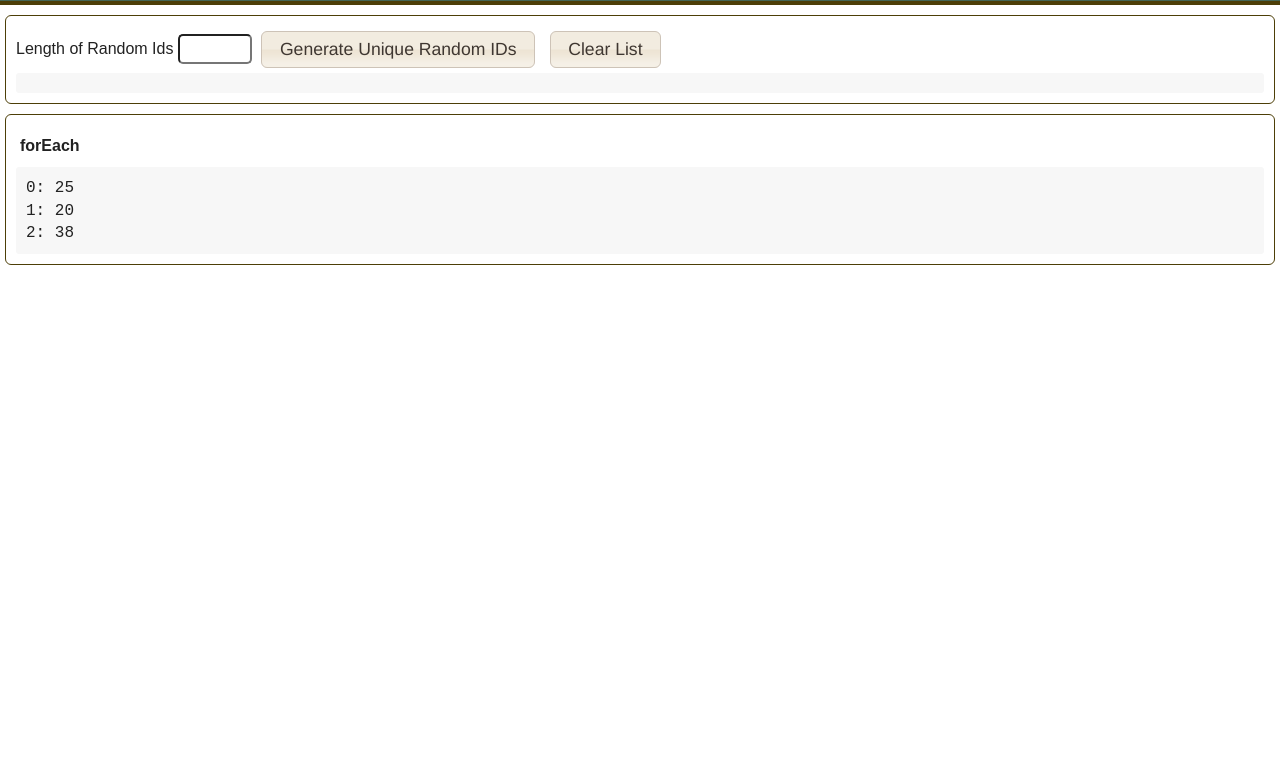
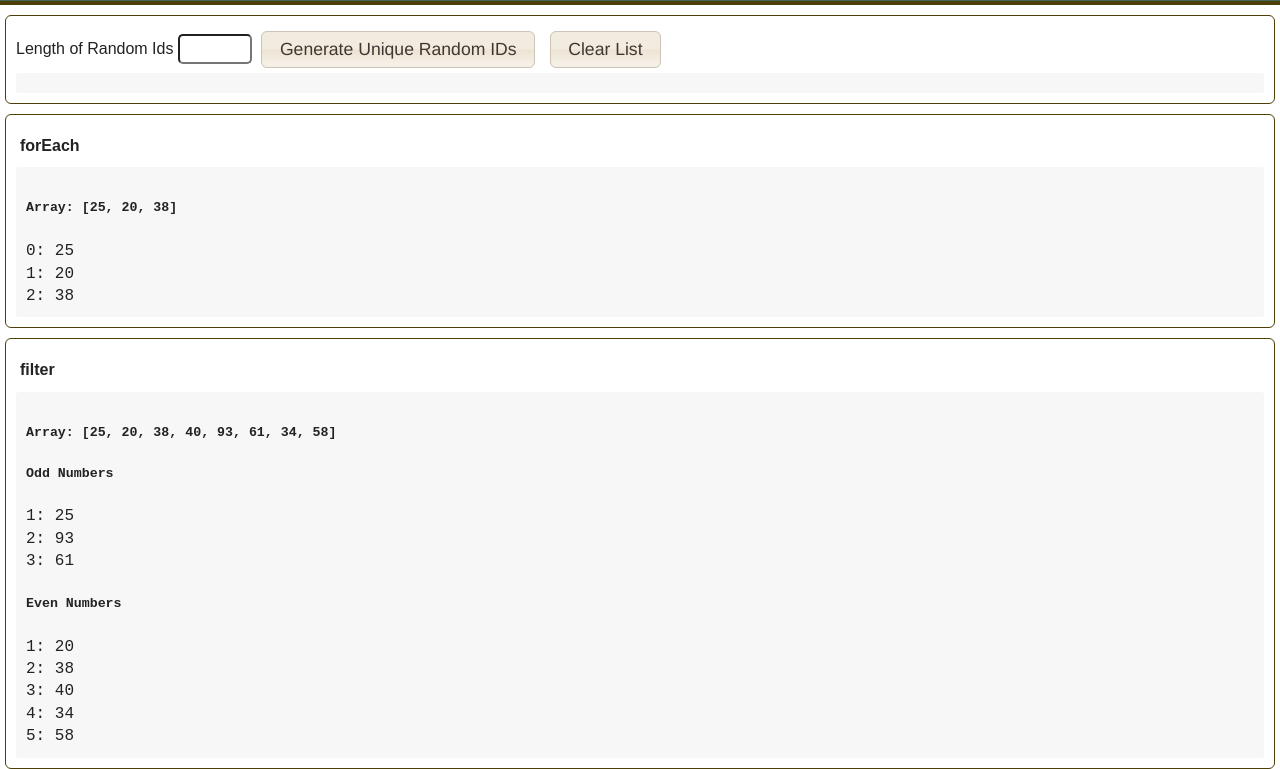
Before and after one commit to turn-a-round/javascript-helper, a plain HTML site: page index.html in a window 1280 px wide. Shown: the part 52-821 px from the top of the page. Before the commit the page ends 800 px from the top, so only its background shows below. Drawn offline with nearby package versions, Linux system fonts and the light colour scheme.

Commit message:
Updated README.md

```diff
--- a/index.html
+++ b/index.html
@@ -41,9 +41,15 @@
 
             </div>
         </div>
-        <div class="content ui-corner-all" id="divArrayContainer">
+        <div class="content ui-corner-all" id="divArrayForEachContainer">
             <h4 class="heading">forEach</h4>
             <div id="divArrayForEach" class="result">
+
+            </div>
+        </div>
+        <div class="content ui-corner-all" id="divArrayFilterContainer">
+            <h4 class="heading">filter</h4>
+            <div id="divArrayFilter" class="result">
 
             </div>
         </div>
@@ -67,11 +73,34 @@
                 });
 
                 // Array
+                var container, Arr;
                 //forEach
-                var container = $("#divArrayForEach")
-                var Arr = [25, 20, 38];
+                container = $("#divArrayForEach")
+                Arr = [25, 20, 38];
+                container.append("<h5>Array: ["+Arr.join(', ')+"]</h5>");
                 Arr.forEach(function(elem, i, arr){
                     $("<span>").text(i.toString()+': '+elem.toString()).appendTo(this);
+                    this.append("<br>");
+                }, container);
+
+                //filter
+                container = $("#divArrayFilter")
+                Arr = [25, 20, 38, 40, 93, 61, 34, 58];
+                container.append("<h5>Array: ["+Arr.join(', ')+"]</h5>");
+                // Filters all odd numbers
+                container.append("<h5>Odd Numbers</h5>");
+                Arr.filter(function(elem, i, arr){
+                    return elem % 2;
+                }).forEach(function(elem, i, arr){
+                    $("<span>").text((i+1).toString()+': '+elem.toString()).appendTo(this);
+                    this.append("<br>");
+                }, container);
+                // Filters all even numbers
+                container.append("<h5>Even Numbers</h5>");
+                Arr.filter(function(elem, i, arr){
+                    return ((elem % 2) === 0);
+                }).forEach(function(elem, i, arr){
+                    $("<span>").text((i+1).toString()+': '+elem.toString()).appendTo(this);
                     this.append("<br>");
                 }, container);
 
```
Also changed, not shown: images/array_filter.png (added), 1 other file.
